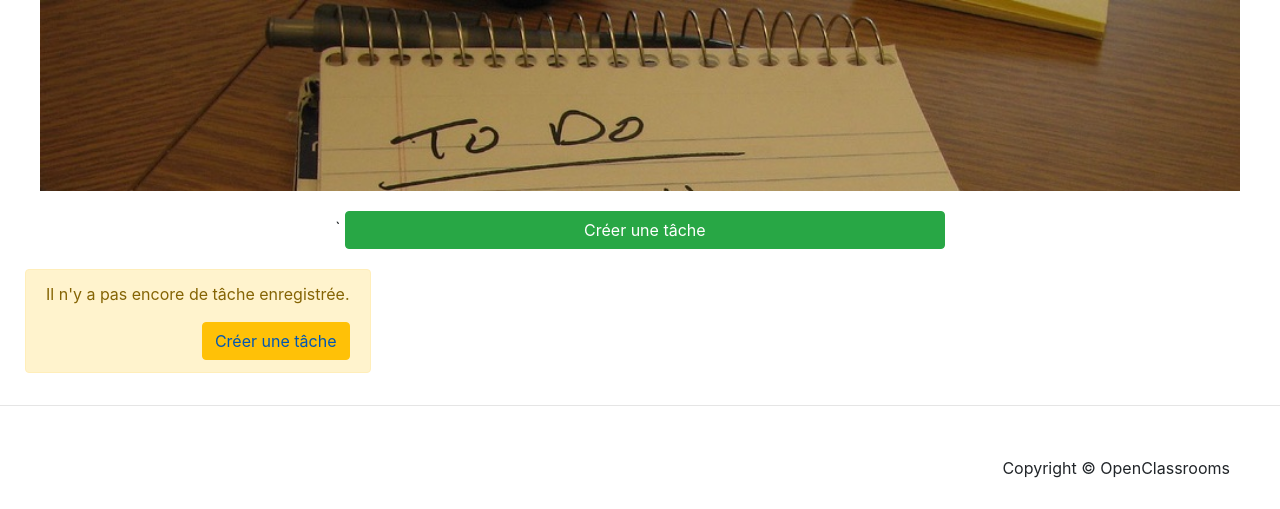
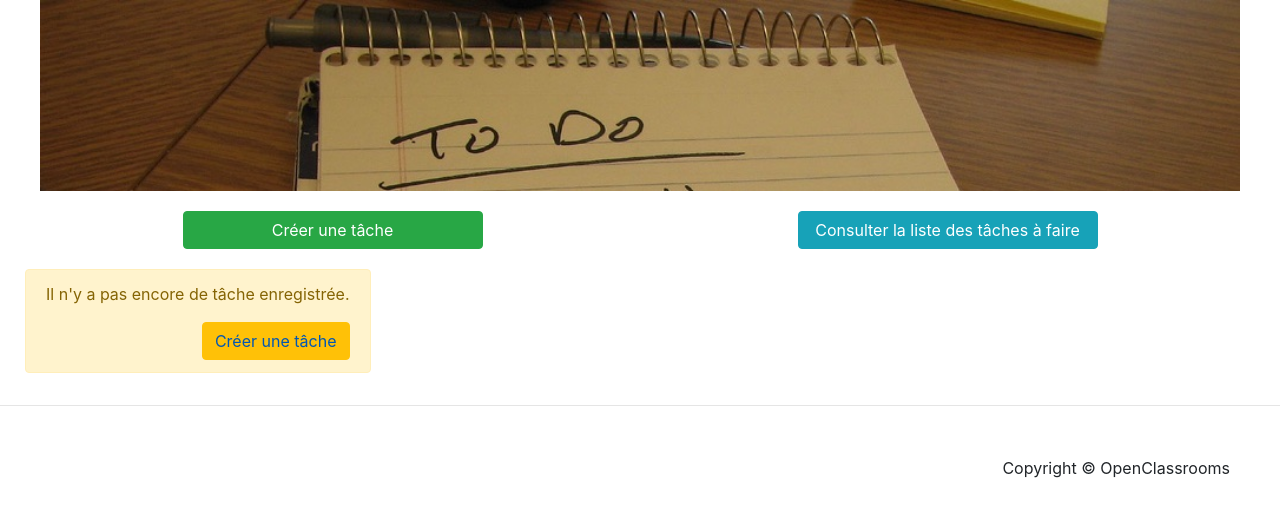
Before and after one commit to olha-r/p8-to-do-list, a Symfony app: template templates/task/done_tasks_list.html.twig in a window 1280 px wide. Shown: the part 59-568 px from the top of the page. Run offline with Twig, Linux system fonts and the light colour scheme; the template is opened without the code that fills it, so the values that code supplies are empty; some libraries are stand-ins or nearby versions.

Commit message:
Display of the task without user

```diff
--- a/public/css/styles.css
+++ b/public/css/styles.css
@@ -39,13 +39,13 @@ footer p {
 
 .homepage-content {
   width: 100%;
-  justify-content: space-between;
+  justify-content: center;
   padding: 0;
 }
 
 .homepage-content .btn {
   width: 350px;
-  margin-top: 30px;
+  margin: 30px 10px 0 0;
 }
 
 /****** REGISTER PAGE *******/
@@ -61,7 +61,7 @@ footer p {
 
 /******* LIST TASKS PAGE ********/
 .btn-create-task {
-  width: 600px;
+  width: 300px;
   margin: 20px auto;
 }
 
--- a/templates/home/homepage.html.twig
+++ b/templates/home/homepage.html.twig
@@ -6,7 +6,9 @@
 
 {% block body %}
     <div class="row homepage-content">
+        {% if is_granted('ROLE_USER') %}
         <a href="{{ path('task_create') }}" class="btn btn-success">Créer une nouvelle tâche</a>
+        {% endif %}
         <a href="{{ path('task_list') }}" class="btn btn-info">Consulter la liste des tâches à faire</a>
         <a href="{{ path('tasks_done') }}" class="btn btn-secondary">Consulter la liste des tâches terminées</a>
     </div>
--- a/templates/task/done_tasks_list.html.twig
+++ b/templates/task/done_tasks_list.html.twig
@@ -5,8 +5,9 @@
 {% endblock %}
 
 {% block body %}
-    <div class="text-center">`
+    <div class="row">
         <a href="{{ path('task_create') }}" class="btn btn-success btn-create-task">Créer une tâche</a>
+        <a href="{{ path('task_list') }}" class="btn btn-info btn-create-task">Consulter la liste des tâches à faire</a>
     </div>
 
     <div class="row task-list">
@@ -32,7 +33,13 @@
                     </div>
 
                     <div class="card-btn">
+{#                        {{ dump(task) }}#}
+                        {% if task.user %}
+                        <p class="task-author float-left">{{ task.user.username }}</p>
+                        {% else %}
                         <p class="task-author float-left">Anonyme</p>
+
+                        {% endif %}
                         <form action="{{ path('task_toggle', {'id' : task.id }) }}">
                                 {% if not task.isDone %}
                             <button class="btn btn-sm float-right btn-not-done">Marquer comme faite</button>
--- a/templates/task/list.html.twig
+++ b/templates/task/list.html.twig
@@ -5,11 +5,13 @@
 {% endblock %}
 
 {% block body %}
-    <div class="text-center">`
+    <div class="row">
         <a href="{{ path('task_create') }}" class="btn btn-success btn-create-task">Créer une tâche</a>
+        <a href="{{ path('tasks_done') }}" class="btn btn-secondary btn-create-task">Consulter la liste des tâches terminées</a>
     </div>
 
     <div class="row task-list">
+        {% if not is_granted('ROLE_USER') %}
         {% for task in tasks %}
             <div class="col-sm-4 col-lg-4 col-md-4 card-task">
                 <div class="card">
@@ -54,6 +56,7 @@
                 <a href="{{ path('task_create') }}" class="btn btn-warning float-right">Créer une tâche</a>
             </div>
         {% endfor %}
+        {% endif %}
 
         {% if app.user %}
             {{ include('task/_my_list.html.twig') }}
```
Also changed, not shown: src/Controller/TaskController.php (+8 -3 lines).
